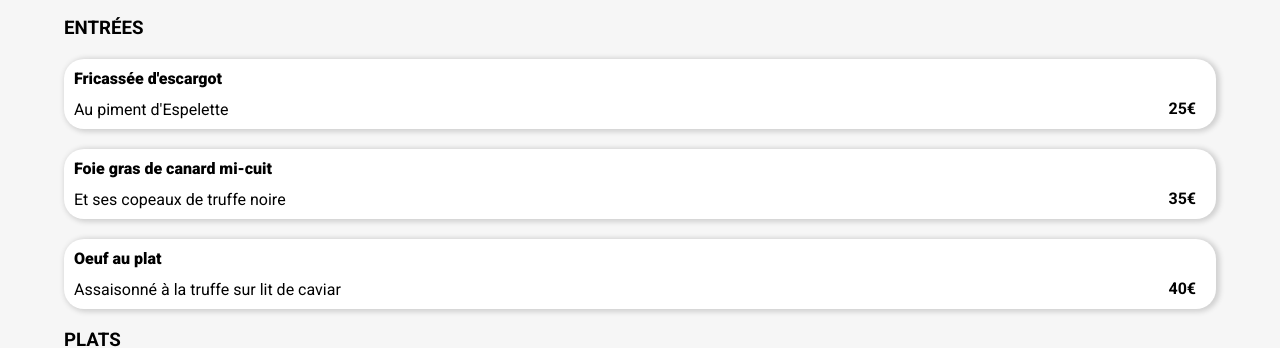
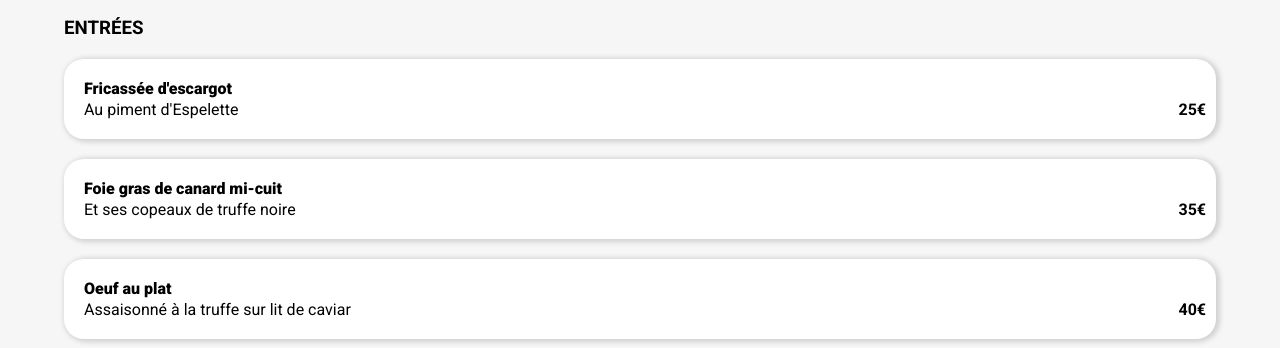
Before and after one commit to mastertoson/RakotosonTheo_3_22022021, a website: page la_palette_du_gout.html in a window 1280 px wide. Shown: the part 465-813 px from the top of the page. Drawn offline with Linux system fonts and the light colour scheme; some icons are missing; a web font is replaced by a local one.

Commit message:
finitions

```diff
--- a/CSS/_animation.scss
+++ b/CSS/_animation.scss
@@ -39,12 +39,6 @@
   }
 }
 
-
-
-
-
-
-
 // check_rotate //
 @keyframes rotate-center {
   0% {
@@ -54,11 +48,3 @@
             transform: rotate(360deg);
   }
 }
-@keyframes slide-left {
-  0% {
-            transform: translateX(0);
-  }
-  100% {
-            transform: translateX(-69px);
-  }
-}
--- a/CSS/_menupages.scss
+++ b/CSS/_menupages.scss
@@ -53,6 +53,7 @@
     }
     .menu {
         width: 90%;
+        max-width: 90%;
         .delay_1{
             animation: appear 600ms;
             animation-timing-function: cubic-bezier(.5,1.58,.34,.82);
@@ -95,27 +96,29 @@
         }
         .menupage_card {
             display: flex;
+            justify-content: space-between;
             border-radius: 20px;
             background: white;
             max-width: 100%;
             margin-bottom: 20px;
             box-shadow: 2px 1px 5px 2px rgb(209, 209, 209);
-            height: 70px;
+            height: 60px;
             color: black;
             cursor: pointer;
             overflow:hidden;
-
+            padding:10px;
             .menupage_card_text {
                 margin:  10px auto 10px 10px;
-                max-width: 300px;
+                max-width: 100%;
                 display: flex;
                 overflow:hidden;
                 flex-direction: column;
                 justify-content: space-between;
                 text-overflow: ellipsis;
+                white-space: nowrap;
                 .menupage_card_title {
                     white-space: nowrap;
-                    text-overflow: ellipsis;
+                    text-overflow: hidden;
                     font-weight: 900;
                     overflow:hidden
                 }
@@ -126,20 +129,20 @@
                     overflow:hidden
                 }
             }
-            &:hover .menupage_card_price{
-                animation: slide-left 0.5s cubic-bezier(0.250, 0.460, 0.450, 0.940) both;
-            }
-            &:hover .checkdiv {
-                animation: slide-left 0.5s cubic-bezier(0.250, 0.460, 0.450, 0.940) both;
+            &:hover .check_container {
+                margin-right: -15px;
                 .check{
                     animation: rotate-center 0.5s ease-in-out both;
                 }
             }
             .check_container{
-                margin: -0px -70px -0px -0px;
-                height: 100%;
-                width: 70px;
-                min-width: 70px;
+                background-color: #99e2d0;
+                margin:-1rem -6rem -1rem 1rem;
+                width: 5rem;
+                display: flex;
+                align-items: center;
+                justify-content: center;
+                transition-duration: 500ms;
                 .checkdiv{
                     height: 100%;
                     border-radius: 0 20px 20px 0;
@@ -154,11 +157,11 @@
                 }
             }
             .menupage_card_price{
-                height: 100%;
-                padding-top: 40px;
-                margin: 0px 20px 0px 40px;
-                font-weight: bold;
-
+                font-weight: 700;
+                display: flex;
+                justify-content: flex-end;
+                align-items: flex-end;
+                padding-bottom: 10px;
             }
         }
     }
@@ -231,12 +234,12 @@ input {
 @media screen and (min-width: 1440px){
     .menu {
         display: grid;
-        grid-template-columns: 0.1fr 2fr 0.1fr 2fr 0.1fr 2fr 0.1fr;
+        grid-template-columns:  2fr  2fr  2fr ;
         grid-template-rows: 1.8fr 0.2fr;
-        gap: 0px 0px;
+        gap: 0px 20px;
         grid-template-areas:
-          ". e . p . d ."
-          "c c c c c c c";
+          " e  p  d "
+          " c  c  c ";
       }
 
       .c { grid-area: c; }
@@ -247,7 +250,10 @@ input {
 
       .d { grid-area: d; }
 
+    .menupage_card{
+        width: 415px;
 
+    }
 
 }
 // responsive desktop //
```
Also changed, not shown: CSS/style.css, 1 other file.
